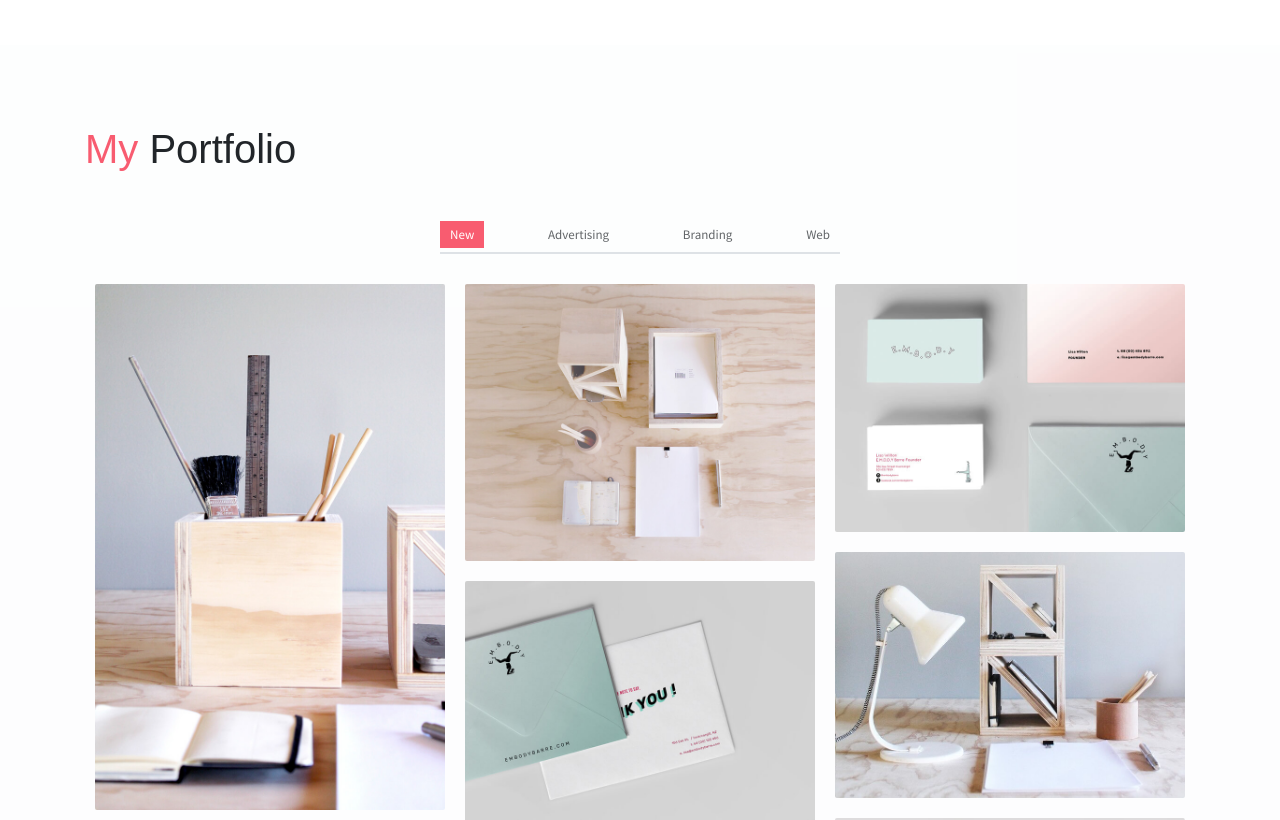
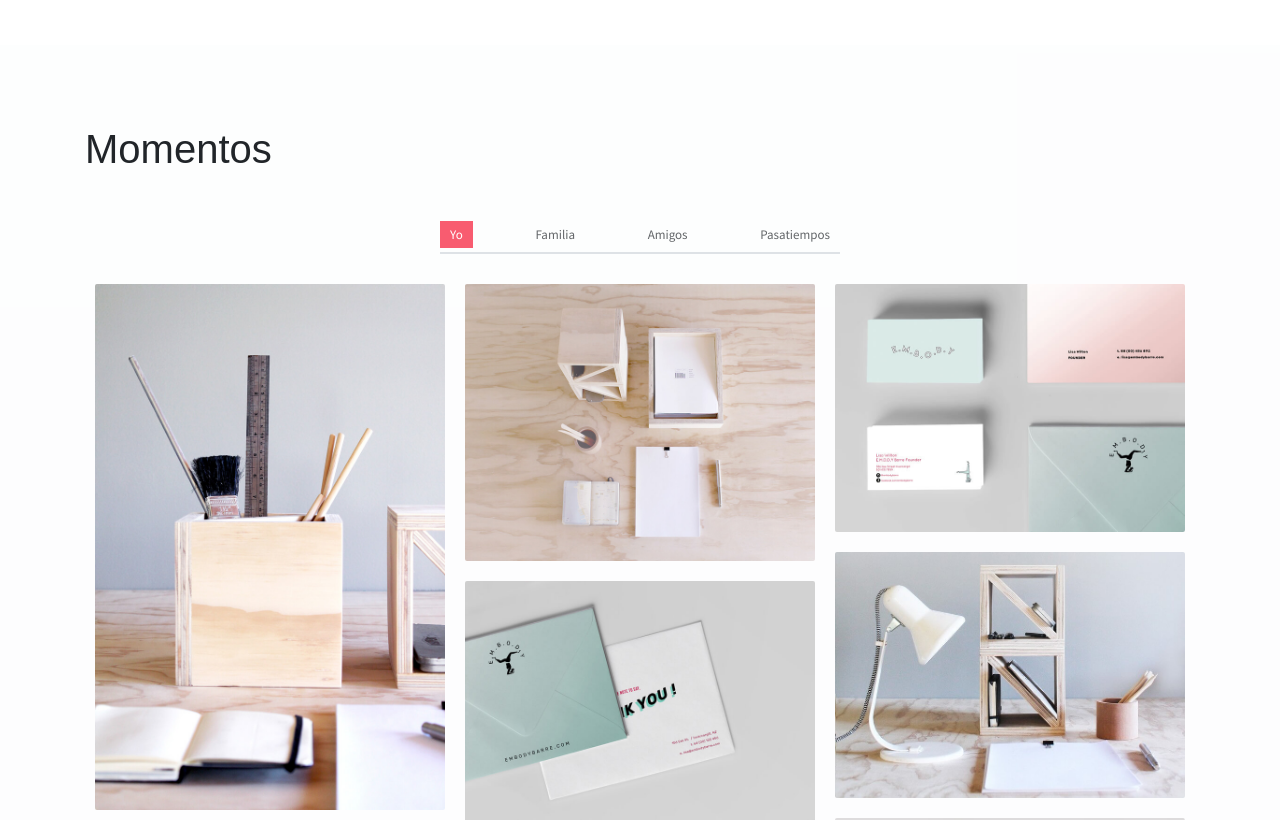
Before and after one commit to NetoGalvan/harumi.github.io, a website: page public_html/index.html in a window 1280 px wide. Shown: the part 1980-2800 px from the top of the page. Drawn offline with Linux system fonts and the light colour scheme; some packages are replaced by stand-ins of ours.

Commit message:
Más cambios

```diff
--- a/public_html/index.html
+++ b/public_html/index.html
@@ -394,20 +394,20 @@
     <!-- Portfolio Section -->
     <section class="section bg-custom-gray" id="portfolio">
         <div class="container">
-            <h1 class="mb-5"><span class="text-danger">My</span> Portfolio</h1>
+            <h1 class="mb-5"><span class="text-danger"></span> Momentos</h1>
             <div class="portfolio">
                 <div class="filters">
                     <a href="#" data-filter=".new" class="active">
-                        New
+                        Yo
                     </a>
                     <a href="#" data-filter=".advertising">
-                        Advertising
+                        Familia
                     </a>
                     <a href="#" data-filter=".branding">
-                        Branding
+                        Amigos
                     </a>
                     <a href="#" data-filter=".web">
-                        Web
+                        Pasatiempos
                     </a>
                 </div>
                 <div class="portfolio-container">
@@ -453,7 +453,7 @@
                             <div class="content-holder">
                                 <a class="img-popup" href="assets/imgs/web-4.jpg"></a>
                                 <div class="text-holder">
-                                    <h6 class="title">Hobbies</h6>
+                                    <h6 class="title">Pasatiempos</h6>
                                     <p class="subtitle">Expedita corporis doloremque velit in totam!</p>
                                 </div>
                             </div>
@@ -466,7 +466,7 @@
                             <div class="content-holder">
                                 <a class="img-popup" href="assets/imgs/advertising-1.jpg"></a>
                                 <div class="text-holder">
-                                    <h6 class="title">ADVERSITING</h6>
+                                    <h6 class="title">Familia</h6>
                                     <p class="subtitle">Expedita corporis doloremque velit in totam!</p>
                                 </div>
                             </div>
@@ -490,7 +490,7 @@
                            <div class="content-holder">
                                 <a class="img-popup" href="assets/imgs/advertising-3.jpg"></a>
                                 <div class="text-holder">
-                                    <h6 class="title">ADVERSITING</h6>
+                                    <h6 class="title">Familia</h6>
                                     <p class="subtitle">Expedita corporis doloremque velit in totam!</p>
                                 </div>
                             </div>
@@ -502,7 +502,7 @@
                             <div class="content-holder">
                                 <a class="img-popup" href="assets/imgs/advertising-4.jpg"></a>
                                 <div class="text-holder">
-                                    <h6 class="title">ADVERTISING</h6>
+                                    <h6 class="title">Familia</h6>
                                     <p class="subtitle">Expedita corporis doloremque velit in totam!</p>
                                 </div>
                             </div>
@@ -515,7 +515,7 @@
                             <div class="content-holder">
                                 <a class="img-popup" href="assets/imgs/branding-1.jpg"></a>
                                 <div class="text-holder">
-                                    <h6 class="title">BRANDING</h6>
+                                    <h6 class="title">Yo</h6>
                                     <p class="subtitle">Expedita corporis doloremque velit in totam!</p>
                                 </div>
                             </div>
@@ -527,7 +527,7 @@
                             <div class="content-holder">
                                 <a class="img-popup" href="assets/imgs/branding-2.jpg"></a>
                                 <div class="text-holder">
-                                    <h6 class="title">BRANDING</h6>
+                                    <h6 class="title">Yo</h6>
                                     <p class="subtitle">Expedita corporis doloremque velit in totam!</p>
                                 </div>
                             </div>
@@ -539,7 +539,7 @@
                             <div class="content-holder">
                                 <a class="img-popup" href="assets/imgs/branding-3.jpg"></a>
                                 <div class="text-holder">
-                                    <h6 class="title">BRANDING</h6>
+                                    <h6 class="title">Yo</h6>
                                     <p class="subtitle">Expedita corporis doloremque velit in totam!</p>
                                 </div>
                             </div>
@@ -551,7 +551,7 @@
                             <div class="content-holder">
                                 <a class="img-popup" href="assets/imgs/branding-4.jpg"></a>
                                 <div class="text-holder">
-                                    <h6 class="title">BRANDING</h6>
+                                    <h6 class="title">Yo</h6>
                                     <p class="subtitle">Expedita corporis doloremque velit in totam!</p>
                                 </div>
                             </div>
@@ -563,7 +563,7 @@
                             <div class="content-holder">
                                 <a class="img-popup" href="assets/imgs/branding-5.jpg"></a>
                                 <div class="text-holder">
-                                    <h6 class="title">BRANDING</h6>
+                                    <h6 class="title">Yo</h6>
                                     <p class="subtitle">Expedita corporis doloremque velit in totam!</p>
                                 </div>
                             </div>
@@ -644,7 +644,7 @@
         </div>
     </section>
 
-    <div class="section contact" id="contact">
+    <!-- <div class="section contact" id="contact">
         <div id="map" class="map"></div>
         <div class="container">
             <div class="row">
@@ -706,11 +706,11 @@
             </div>
 
         </div>
-    </div>
+    </div> -->
     <footer class="footer py-3">
         <div class="container">
             <p class="small mb-0 text-light">
-                &copy; <script>document.write(new Date().getFullYear())</script> Created With <i class="ti-heart text-danger"></i> By <a href="http://devcrud.com" target="_blank"><span class="text-danger" title="Bootstrap 4 Themes and Dashboards">DevCRUD</span></a>
+                <!-- &copy; <script>document.write(new Date().getFullYear())</script> Created With <i class="ti-heart text-danger"></i> By <a href="http://devcrud.com" target="_blank"><span class="text-danger" title="Bootstrap 4 Themes and Dashboards">DevCRUD</span></a> -->
             </p>
         </div>
     </footer>
```
